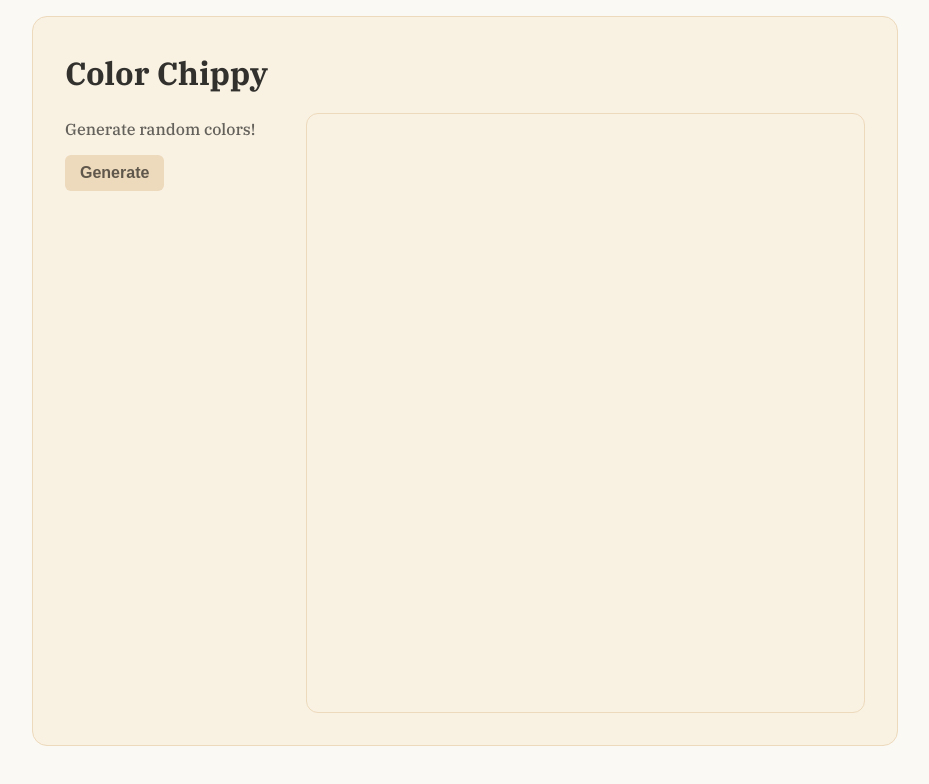
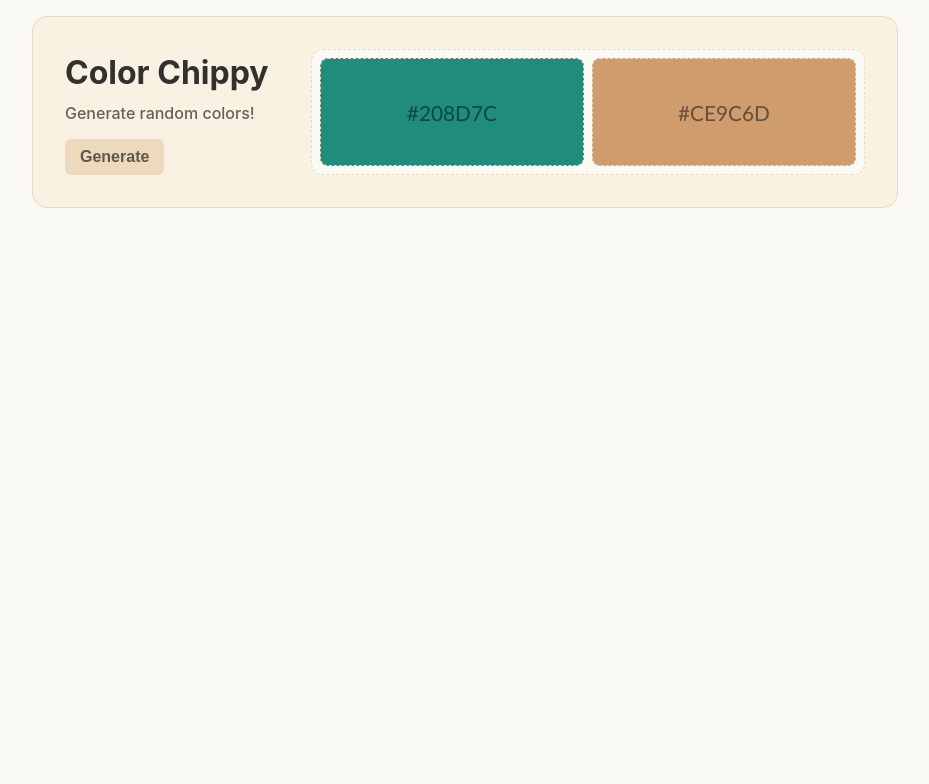
Before and after one commit to micha3l-e/color-gen, a plain HTML site: page index.html in a window 1280 px wide. Both pictures are taken after a click on the button "Generate". Shown: the whole page, without its empty margins (175-1104 px from the left). Drawn offline with Linux system fonts and the light colour scheme; a web font is replaced by a local one.

Commit message:
edit style and add functionality

```diff
--- a/index.html
+++ b/index.html
@@ -13,18 +13,19 @@
 </head>
 <body>
     <div class="main-container">
-        <h1>Color Chippy</h1>
         <div class="row">
             <div class="interface-container">
+                <h1>Color Chippy</h1>
                 <p>Generate random colors!</p>
-                <button>Generate</button>
+                <button id="gen-btn">Generate</button>
             </div>
             <div class="gen-container">
+                <div class="new-color-a"></div>
+                <div class="new-color-b"></div>
 
             </div>
         </div>
-
-
     </div>
+    <script src="./index.js"></script>
 </body>
 </html>
--- /dev/null
+++ b/index.js
@@ -0,0 +1,23 @@
+let genBtn = document.getElementById("gen-btn");
+let colorsEl = document.getElementById("colors-el");
+let colorA = document.querySelector(".new-color-a")
+let colorB = document.querySelector(".new-color-b")
+
+
+function randomColor() {
+    return "#" + Math.floor(Math.random() * 0xFFFFFF) .toString(16) .padStart(6, "0");
+}
+
+function genClick() {
+    let c1 = randomColor();
+    let c2 = randomColor();
+    colorA.style.backgroundColor = c1;
+    colorA.textContent = c1;
+    colorB.style.backgroundColor = c2;
+    colorB.textContent = c2;
+
+
+
+}
+
+genBtn.addEventListener('click', genClick);
--- a/styles.css
+++ b/styles.css
@@ -9,7 +9,7 @@ body {
     align-items: center;
     flex-direction: column;
     background: #faf9f4;
-    font-family: "IBM Plex Serif";
+    font-family: "Inter";
 }
 
 .main-container {
@@ -29,7 +29,6 @@ body {
     display: flex;
     flex-direction: row;
     gap: 1rem;
-    min-height: 600px;
 
 }
 
@@ -39,14 +38,17 @@ body {
 }
 
  .gen-container {
-    padding: 1rem;
+    display: flex;
+    padding: .5rem;
     width: 70%;
-    border: 1px solid #edd9bb;
+    border: 1px dashed #edd9bb;
+    flex-direction: row;
+    gap: .5rem;
+    background-color: #faf9f4;
 }
 
 .interface-container {
     width: 30%;
-
 }
 
 button {
@@ -58,6 +60,7 @@ button {
     color: rgba(0, 0, 0, .6);
     font-weight: 600;
     font-size: 1rem;
+    cursor: pointer;
 }
 
 button:hover {
@@ -66,7 +69,7 @@ button:hover {
 
 h1 {
     font-size: 2rem;
-    margin: 0 0 1rem 0;
+    margin: 0 0 .4rem 0;
     line-height: 1.5;
     font-weight: 700;
 }
@@ -77,3 +80,17 @@ p {
     font-size: 1rem;
     color: rgba(0, 0, 0, .6);
 }
+
+.new-color-a, .new-color-b {
+    display: flex;
+    align-items: center;
+    justify-content: center;
+    background-color: transparent;
+    width: 100%;
+    border-radius: 8px;
+    color: rgba(0, 0, 0, .5);
+    font-family:'Gill Sans', 'Gill Sans MT', Calibri, 'Trebuchet MS', sans-serif;
+    padding: 1rem;
+    text-transform: uppercase;
+    font-size: 1.3rem;
+    border: 1px dashed #edd9bb;}
```
